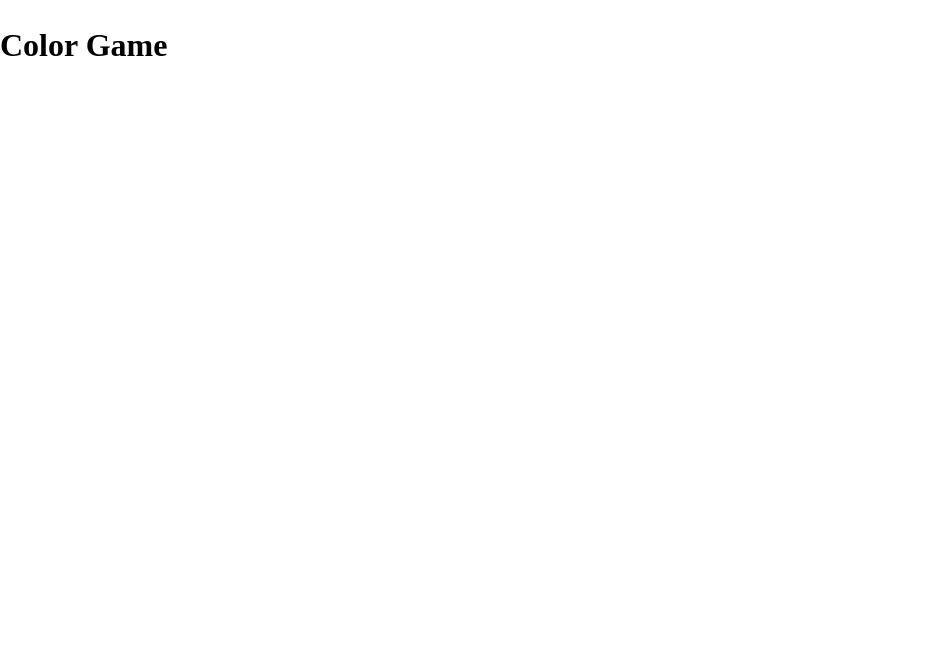
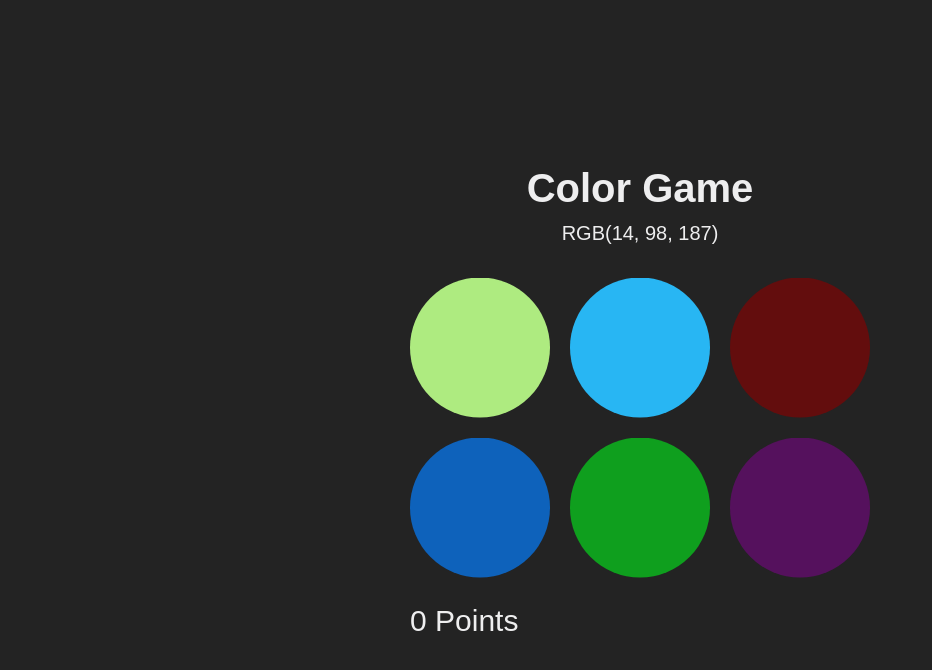
Before and after one commit to LuisMReverol/Color-Game, a website: page index.html in a window 1280 px wide. Shown: the whole page, without its empty margins (0-932 px from the left). Drawn offline with nearby package versions, Linux system fonts and the light colour scheme; a web font is replaced by a local one.

Commit message:
Added game logic and point system

```diff
--- a/index.html
+++ b/index.html
@@ -15,21 +15,24 @@
     <!--CSS-->
     <link rel="stylesheet" href="./css/style.css" />
   </head>
-</html>
 
-<body class="container">
-    <h1 class="title">
-        Color Game
+  <body class="container">
+    <h1 class="title" id="gameResult">
+      Color Game
     </h1>
     <div class="game">
-        <div class="game__colors" id="colorsId"></div>
-        <div class="game__grid">
-            <div class="game__grid--color" id="color-1"></div>
-            <div class="game__grid--color" id="color-2"></div>
-            <div class="game__grid--color" id="color-3"></div>
-            <div class="game__grid--color" id="color-4"></div>
-            <div class="game__grid--color" id="color-5"></div>
-            <div class="game__grid--color" id="color-6"></div>
-        </div>
+      <div class="game__colors" id="color">Color</div>
+      <div class="game__grid">
+        <div class="game__grid--color" id="color-0" style="background-color: rgb(50, 178, 58);"></div>
+        <div class="game__grid--color" id="color-1" style="background-color: rgb(50, 162, 58);"></div>
+        <div class="game__grid--color" id="color-2" style="background-color: rgb(50, 145, 58);"></div>
+        <div class="game__grid--color" id="color-3" style="background-color: rgb(57, 167, 98);"></div>
+        <div class="game__grid--color" id="color-4" style="background-color: rgb(50, 89, 58);"></div>
+        <div class="game__grid--color" id="color-5" style="background-color: rgb(50, 145, 58);"></div>
+      </div>
+      <div class="game__score" id="score"></div>
     </div>
-</body>
+    <!--JS-->
+    <script src="./js/index.js"></script>
+  </body>
+</html>
--- a/js/index.js
+++ b/js/index.js
@@ -0,0 +1,127 @@
+var displayColor,
+  displayColorDom,
+  colorSelectDOM,
+  colorSelect,
+  gameResultDOM,
+  currentColor,
+  currentColorDOM,
+  colorSelection,
+  circleColorsDOM,
+  scoreDOM,
+  score,
+  i;
+
+displayColorDom = document.getElementById("color");
+
+gameResultDOM = document.getElementById("gameResult");
+
+colorSelection = document.querySelectorAll(".game__grid--color");
+
+scoreDOM = document.getElementById("score");
+
+
+
+console.log(colorSelection);
+
+
+function init () {
+  randomColors();
+  colorChange();
+  gameState();
+
+  score = 0;
+  scoreDOM.textContent = score + " Points";
+}
+
+function current (){
+  randomColors();
+  colorChange();
+  gameState();
+}
+
+
+function colorChange() {
+  randomColor();
+
+  var idNumber = Math.floor(Math.random() * 5);
+
+  var idSelect = "color-" + idNumber;
+
+  colorSelectDOM = document.getElementById(
+    idSelect
+  ).style.backgroundColor = displayColor;
+  console.log(idSelect);
+}
+
+function randomColor() {
+  var x = Math.floor(Math.random() * 255);
+  var y = Math.floor(Math.random() * 255);
+  var z = Math.floor(Math.random() * 255);
+
+  displayColor = "RGB(" + x + ", " + y + ", " + z + ")";
+  console.log(displayColor);
+
+  displayColorDom.textContent = displayColor;
+}
+
+function randomColors () {
+
+  circleColorsDOM = ["color-0","color-1","color-2","color-3","color-4","color-5"]
+
+  for (i = 0; i < 6; i++) {
+    var x = Math.floor(Math.random() * 255);
+    var y = Math.floor(Math.random() * 255);
+    var z = Math.floor(Math.random() * 255);
+
+    var randomNA = circleColorsDOM[i];
+
+    console.log(randomNA);
+
+    document.getElementById(randomNA).style.backgroundColor = "RGB(" + x + ", " + y + ", " + z + ")";
+  }
+
+}
+
+function gameState() {
+  setTimeout(function () {gameResultDOM.textContent = "Color Game";}, 1000);
+
+  colorSelection.forEach((elem) => {
+    elem.addEventListener("click", function clickev (ev) {
+      currentColor = this.style.backgroundColor;
+      console.log(currentColor)
+
+      console.log(displayColor)
+
+      if (currentColor === displayColor.toLowerCase()){
+        gameResultDOM.textContent = "WINNER";
+        score ++;
+        scoreDOM.textContent = score + " Points"
+        current();
+      } else {
+        gameResultDOM.textContent = "TRY AGAIN";
+        init();
+      }
+
+    });
+  });
+}
+
+init();
+
+
+/* colorSelection.forEach((elem) => {
+  elem.addEventListener("click", function () {
+    colorSelection.forEach((elem) => {
+      var r = this.attributes.id;
+      var t = document.querySelector(".game__grid--color").style.backgroundColor;
+      console.log(r,t)
+
+    })
+
+  });
+});*/
+
+/*function colorSelector() {
+  currentColor = document.querySelector(".game__grid--color").style
+    .backgroundColor;
+}*/
--- /dev/null
+++ b/sass/_base.scss
@@ -0,0 +1,76 @@
+*,
+*::before,
+*::after {
+  margin: 0;
+  padding: 0;
+  box-sizing: inherit;
+}
+
+$bp-larger: 103.125em;
+$bp-largest: 90.62em;
+$bp-large: 81.25em;
+$bp-largemid: 75em;
+$bp-medium: 59.4em;
+$bp-smallmid: 46.9em;
+$bp-small: 37.5em;
+
+html {
+  font-size: 62.5%; //10px = 1rem
+
+  @media only screen and (max-width: $bp-small) {
+    font-size: 55%;
+  }
+}
+
+body {
+    font-family: $default-font;
+    color: $color-primary;
+    font-weight: 400;
+    font-size: 1.6rem;
+    background-color: $color-background;
+}
+
+.container {
+  display: flex;
+  flex-direction: column;
+  justify-content: center;
+  align-items: center;
+  height: 100vh;
+}
+
+.title {
+  font-size: 4rem;
+}
+
+.game {
+  display: flex;
+  flex-direction: column;
+  align-items: center;
+
+  &__colors {
+    margin-bottom: 3rem;
+    font-size: 2rem;
+  }
+
+  &__grid {
+    display: grid;
+    grid-template-rows: repeat(2, 14rem);
+    grid-template-columns: repeat(3, minmax(14rem,1fr));
+    gap: 2rem;
+    margin-bottom: 2rem;
+
+    &--color {
+      clip-path: circle(50% at 50% 50%);
+      background-color: orangered;
+    }
+  }
+
+  &__score {
+    align-self: flex-start;
+    font-size: 3rem;
+  }
+}
+
+.currentColor {
+  color: RGB(23,56,89);
+}
--- /dev/null
+++ b/sass/_variables.scss
@@ -0,0 +1,9 @@
+//Font Style
+
+$default-font: 'MuseoModerno', sans-serif;
+
+//Colors
+
+$color-background: #232323;
+$color-primary: #eeeeef;
+$color-input: #ffffff;
--- a/sass/main.scss
+++ b/sass/main.scss
@@ -0,0 +1,2 @@
+@import "./variables";
+@import "./base";
```
Also changed, not shown: css/style.css.
